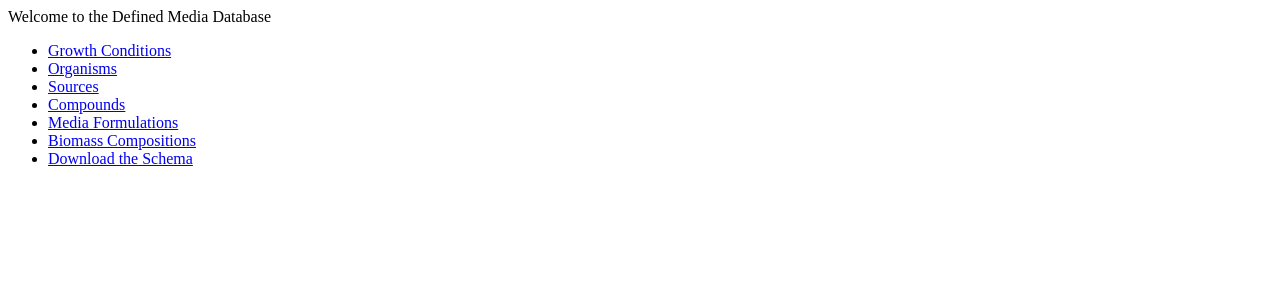
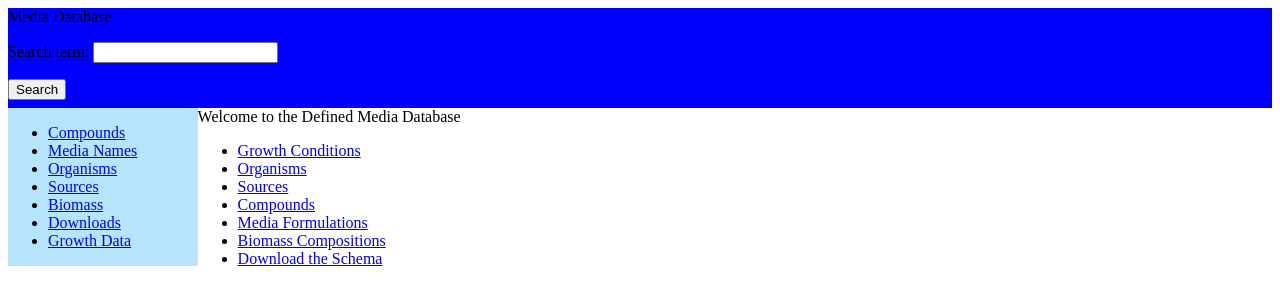
Before and after one commit to marichards/media-db, a Django app: template media_site/defined_media/templates/defined_media/main.html in a window 1280 px wide. Shown: the top 305 px of the page. Run offline with Django 3.2, Linux system fonts and the light colour scheme; the template is opened without the code that fills it: most values are stand-ins (such as "Sample title", 1, 10 or a date in 2020); parts of the project's set-up code (start-up, migrations or seed data) failed here and were passed over.

Commit message:
fixed some basic broken links

```diff
--- a/media_site/defined_media/templates/defined_media/main.html
+++ b/media_site/defined_media/templates/defined_media/main.html
@@ -1,3 +1,8 @@
+{% extends 'defined_media/base.html' %}
+
+{% block title %}Biomass {{ biomass }}{% endblock %}
+
+{% block content %}
 {% load staticfiles %}
 
 <link rel="stylesheet" type="text/css" href"{% static 'defined_media/style.css' %}" />
@@ -8,7 +13,7 @@
 
 <ul>
 
-<li><a href="{% url 'growth' %}"> Growth Conditions </a></li>
+<li><a href="{% url 'growthdata' %}"> Growth Conditions </a></li>
 <li><a href="{% url 'organisms' %}"> Organisms </a></li>
 <li><a href="{% url 'sources' %}"> Sources </a></li>
 <li><a href="{% url 'compounds' %}"> Compounds </a></li>
@@ -17,3 +22,4 @@
 <li><a href="{% url 'downloads' %}"> Download the Schema </a></li>
 
 </ul>
+{% endblock %}
--- a/media_site/media_site/urls.py
+++ b/media_site/media_site/urls.py
@@ -4,9 +4,11 @@ from django.conf.urls import patterns, include, url
 from django.contrib import admin
 admin.autodiscover()
 
+import defined_media.views
+
 urlpatterns = patterns('',
     # Examples:
-    # url(r'^$', 'media_site.views.home', name='home'),
+    url(r'^$', defined_media.views.main, name='home'),
     # url(r'^media_site/', include('media_site.foo.urls')),
 
     # Uncomment the admin/doc line below to enable admin documentation:
```
Also changed, not shown: media_site/defined_media/urls.py (+13 -9 lines), 1 other file.
